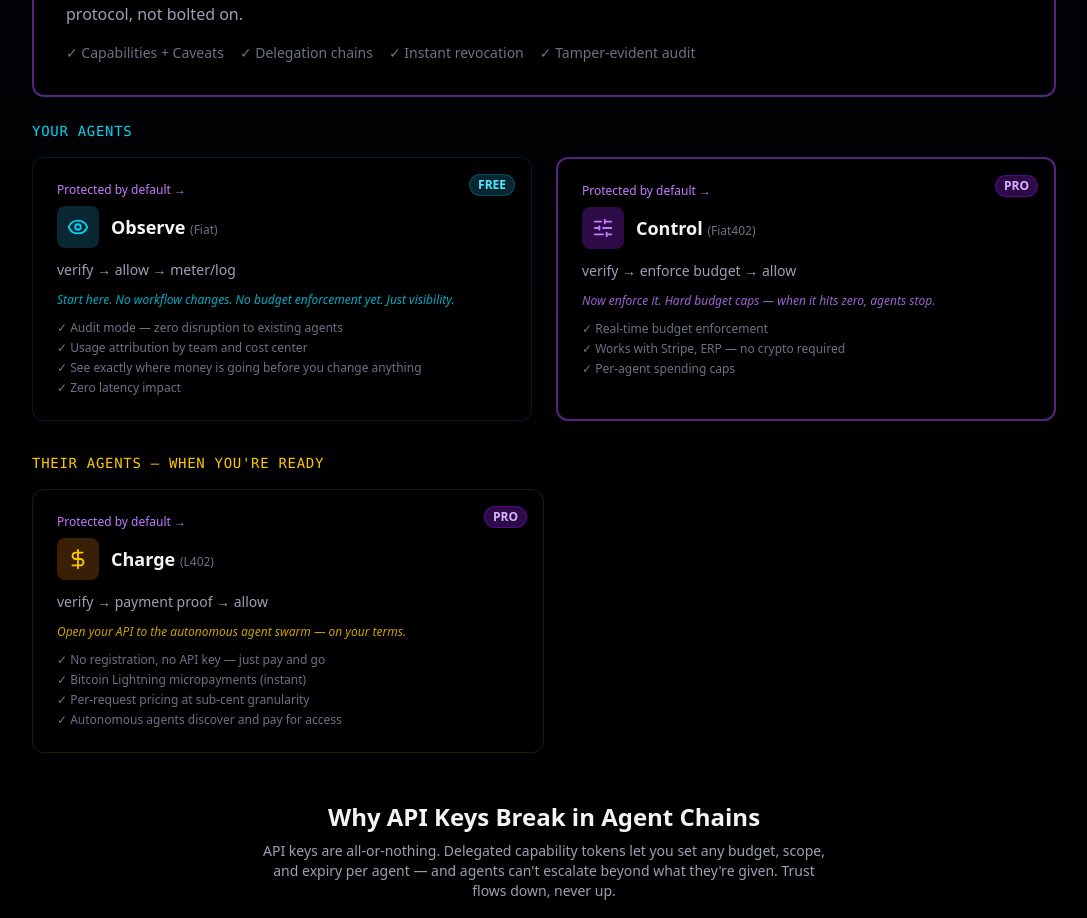
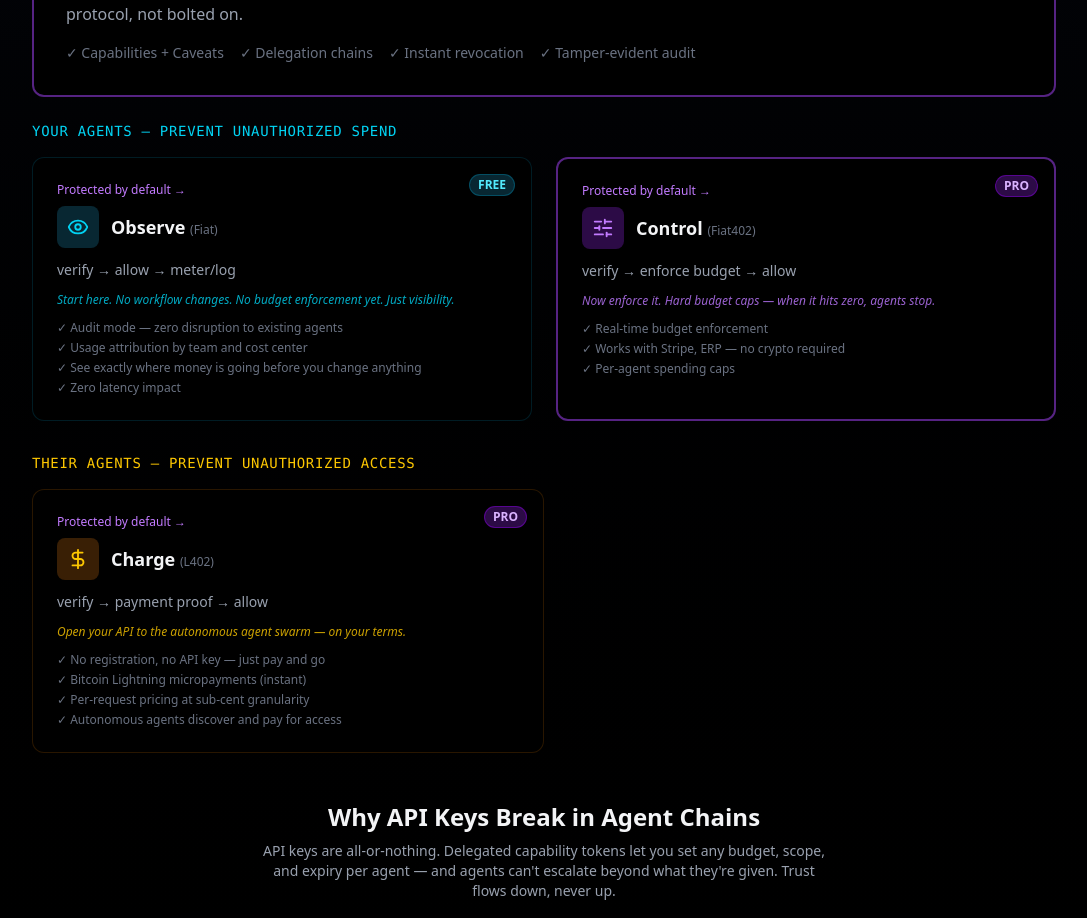
Before and after one commit to SatGate-io/satgate, a Next.js app in the folder satgate-landing/: page / in a window 1280 px wide. Shown: the part 1849-2767 px from the top of the page, without its empty margins (96-1183 px from the left). Built offline with nearby package versions, Linux system fonts and the light colour scheme.

Commit message:
copy: add unauthorized spend/access framing to Your Agents / Their Agents headers

```diff
--- a/satgate-landing/app/components/HomeClient.tsx
+++ b/satgate-landing/app/components/HomeClient.tsx
@@ -266,7 +266,7 @@ const LandingPage = () => {
 
           {/* Your Agents */}
           <div className="mb-4">
-            <p className="text-sm font-mono text-cyan-400 mb-4 uppercase tracking-wider">Your Agents</p>
+            <p className="text-sm font-mono text-cyan-400 mb-4 uppercase tracking-wider">Your Agents — Prevent Unauthorized Spend</p>
           </div>
           <div className="grid grid-cols-1 md:grid-cols-2 gap-6 mb-8">
             {/* Observe — Free */}
@@ -324,7 +324,7 @@ const LandingPage = () => {
 
           {/* Their Agents */}
           <div className="mb-4">
-            <p className="text-sm font-mono text-yellow-400 mb-4 uppercase tracking-wider">Their Agents — when you&apos;re ready</p>
+            <p className="text-sm font-mono text-yellow-400 mb-4 uppercase tracking-wider">Their Agents — Prevent Unauthorized Access</p>
           </div>
           <div className="grid grid-cols-1 md:grid-cols-1 gap-6 mb-6 max-w-lg">
             {/* Charge — included in Pro */}
```
